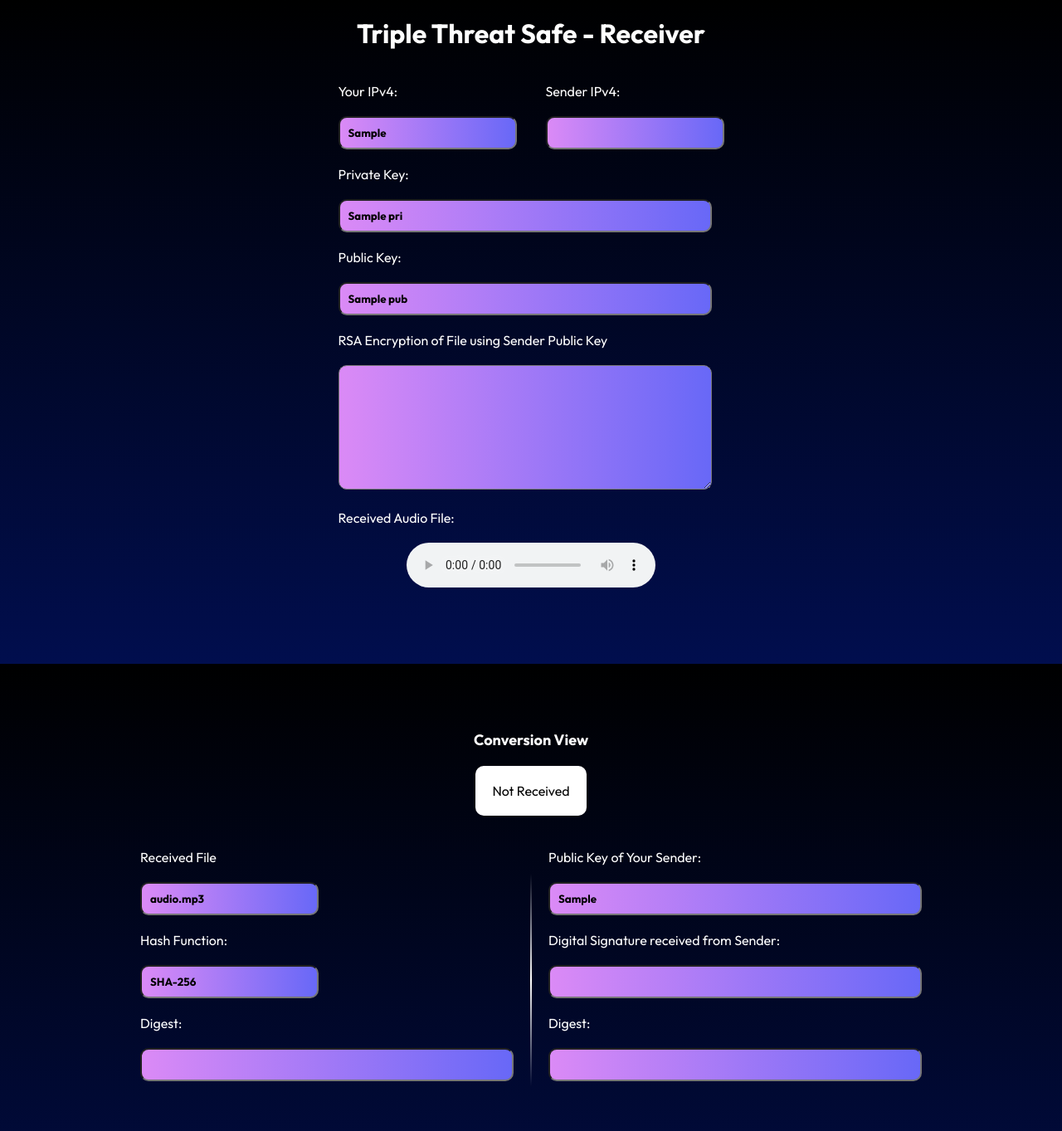
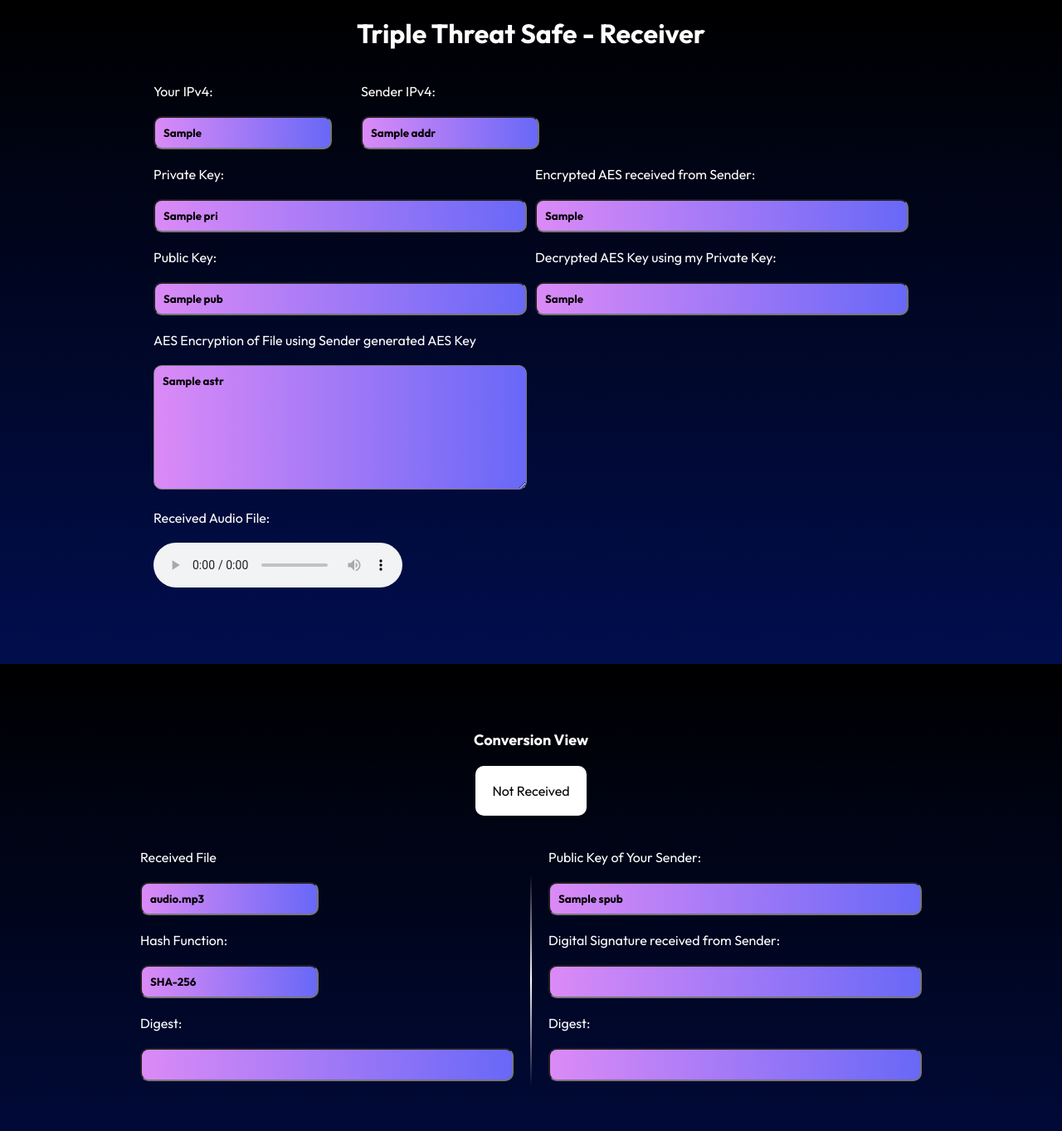
Before and after one commit to Nehal-Khan-29/FATE-Fabrication-Avoidance-using-Authentication-and-Encryption-Techniques, a Flask app: template Receiver/templates/home.html in a window 1280 px wide. Shown: the top 1363 px of the page at 83% size. Run offline with Flask 3, Linux system fonts and the light colour scheme; the template is opened without the code that fills it: most values are stand-ins (such as "Sample title", 1, 10 or a date in 2020); some web fonts are replaced.

Commit message:
Add files via upload

```diff
--- a/Receiver/app.py
+++ b/Receiver/app.py
@@ -1,9 +1,10 @@
 import socket
 from flask import Flask, render_template, request
-import threading
+import threading, base64
 
 connected_client_addr = None
 sender_public_key_str = None
+audio_enc_str = None
 addr_lock = threading.Lock()  # To ensure thread safety
 
 # ------------------------------------------------------- receive view -----------------------------------------------------
@@ -27,7 +28,7 @@ def get_generate_key():
     return private_key_str, public_key_str
 
 def p2p_server(your_ip, port=41329):
-    global connected_client_addr, sender_public_key_str
+    global audio_enc_str,connected_client_addr, sender_public_key_str
 
     server_socket = socket.socket(socket.AF_INET, socket.SOCK_STREAM)
     server_socket.setsockopt(socket.SOL_SOCKET, socket.SO_REUSEADDR, 1)
@@ -48,12 +49,15 @@ def p2p_server(your_ip, port=41329):
             lines = f.readlines()
             sender_public_key_str = "".join(lines[1:-1]).replace("\n", "")
 
-        with open("static/assets/audio/received_audio.mp3", "wb") as file:
+        with open("received_audio_enc_file.enc", "wb") as file:
             while True:
                 data = conn.recv(1024)
                 if not data:
                     break
                 file.write(data)
+
+        with open("received_audio_enc_file.enc", "rb") as f:
+            audio_enc_str = f.read()
 
         print("File received successfully from", addr)
         conn.close()
@@ -77,8 +81,9 @@ def home():
     with addr_lock:
         client_ip = connected_client_addr if connected_client_addr else "No connection yet"
         sender_pub = sender_public_key_str if connected_client_addr else "No connection yet"
+        audio_enc = audio_enc_str if audio_enc_str else "No connection yet"
 
-    return render_template("home.html", ip=ipv4_address, pri=private_key_str, pub=public_key_str, addr=client_ip, spub=sender_pub)
+    return render_template("home.html", ip=ipv4_address, pri=private_key_str, pub=public_key_str, addr=client_ip, spub=sender_pub, astr=audio_enc)
 
 # ------------------------------------------------------- Flask Call -----------------------------------------------------
 if __name__ == '__main__':
--- a/Receiver/static/css/style.css
+++ b/Receiver/static/css/style.css
@@ -31,6 +31,10 @@ body{
 
 ::-webkit-scrollbar-track {
     background-image:linear-gradient(to top, black,rgb(0, 5, 50), rgb(2, 146, 208));
+}
+
+textarea::-webkit-scrollbar-track {
+    display: none;
 }
 
 ::-webkit-scrollbar-thumb {
@@ -110,6 +114,15 @@ body{
     font-weight: bold;
 }
 
+.key_main{
+    display: flex;
+    flex-direction: row;
+    justify-content: center;
+    gap:10px
+}
+
+
+
 .key input {
     border-radius: 10px;
     padding: 10px;
@@ -133,7 +146,7 @@ body{
     display: flex;
     flex-direction: row;
     align-items: center;
-    justify-content: center;
+    justify-content: left;
     gap: 20px;
 }
 
--- a/Receiver/static/js/script.js
+++ b/Receiver/static/js/script.js
@@ -0,0 +1,5 @@
+document.addEventListener("DOMContentLoaded", () => {
+    let audio = document.getElementById("audioPlayerrecv");
+    audio.src = "static/assets/audio/received_audio.mp3"; // Set the latest file
+    audio.load(); // Ensure it reloads
+});
--- a/Receiver/templates/home.html
+++ b/Receiver/templates/home.html
@@ -34,12 +34,14 @@
 
                 <div class="ip">
                     <div>Sender IPv4:</div><br>
-                    <input class="ip2" id="ip2" name="ip2" type="text"><br><br>
+                    <input class="ip2" id="ip2" type="text" value="{{addr}}"><br><br>
                 </div>
 
             </div>
 
             <div class="key_main">
+
+                <div class="key_main2">
 
                     <div class="key">
                         <div>Private Key:</div><br>
@@ -53,16 +55,32 @@
 
                 </div>
 
+                <div class="key_main2">
+
+                    <div class="key">
+                        <div>Encrypted AES received from Sender:</div><br>
+                        <input class="aesenc_key" id="aesenc_key" type="text" value="{{aes_enc}}" readonly><br><br>
+                    </div>
+
+                    <div class="key">
+                        <div>Decrypted AES Key using my Private Key:</div><br>
+                        <input class="aesenc_key" id="aesenc_key" type="text" value="{{aes_dec}}" readonly>
+                    </div>
+
+                </div>
+
+            </div>
+
             <div class="enc">
                 <br>
-                <div>RSA Encryption of File using Sender Public Key</div><br>
-                <textarea class="enc_value" id="enc_value" type="text" readonly></textarea><br><br>
+                <div>AES Encryption of File using Sender generated AES Key</div><br>
+                <textarea class="enc_value" id="enc_value" type="text" readonly>{{astr}}</textarea><br><br>
             </div>
 
             <div class="recvfile">
                 <div>Received Audio File:</div><br>
                 <div class='recvfileinside'>
-                <audio id="audioPlayerrecv" controls src="audio.wav"></audio>
+                <audio id="audioPlayerrecv" controls></audio>
                 </div>
             </div>
 
@@ -102,7 +120,7 @@
 
                 <div class="key">
                     <div>Public Key of Your Sender:</div><br>
-                    <input class="public_key" id="public_key" type="text" value="{{server_pub}}" readonly><br><br>
+                    <input class="public_key" id="public_key" type="text" value="{{spub}}" readonly><br><br>
                 </div>
 
             </div>
```
Lines whose indentation alone changed are shown as unchanged.
